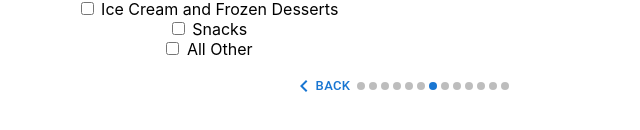
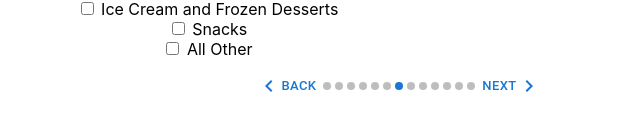
Before and after one commit to hiddencilantro/the-nobrac-initiative, a React (Create React App) app: page /survey/food in a window 1280 px wide. Shown: the part 296-426 px from the top of the page, without its empty margins (241-881 px from the left). Built offline with nearby package versions, Linux system fonts and the light colour scheme.

Commit message:
accepting setToggle

```diff
--- a/src/components/survey/consumption/Food.js
+++ b/src/components/survey/consumption/Food.js
@@ -1,9 +1,10 @@
 import { useEffect } from 'react';
 import ItemInput from './inputs/ItemInput';
 
-function Food({setActiveStep, checked, setChecked, foods, setFoods}) {
+function Food({setActiveStep, setToggle, checked, setChecked, foods, setFoods}) {
     useEffect(() => {
         setActiveStep(6);
+        setToggle(true);
         setChecked({
             meat: false,
             poultry: false,
--- a/src/components/survey/shopping/Goods.js
+++ b/src/components/survey/shopping/Goods.js
@@ -1,9 +1,10 @@
 import { useEffect } from 'react';
 import ItemInput from '../consumption/inputs/ItemInput';
 
-function Goods({setActiveStep, checked, setChecked, goods, setGoods}) {
+function Goods({setActiveStep, setToggle, checked, setChecked, goods, setGoods}) {
     useEffect(() => {
         setActiveStep(10);
+        setToggle(true);
         setChecked({
             clothing: false,
             booksAndOtherPrint: false,
--- a/src/components/survey/shopping/Recreation.js
+++ b/src/components/survey/shopping/Recreation.js
@@ -1,9 +1,10 @@
 import { useEffect } from 'react';
 import ItemInput from '../consumption/inputs/ItemInput';
 
-function Recreation({setActiveStep, checked, setChecked, recreation, setRecreation}) {
+function Recreation({setActiveStep, setToggle, checked, setChecked, recreation, setRecreation}) {
     useEffect(() => {
         setActiveStep(12);
+        setToggle(true);
         setChecked({
             moviesAndFilm: false,
             performances: false,
--- a/src/components/survey/shopping/Services.js
+++ b/src/components/survey/shopping/Services.js
@@ -1,9 +1,10 @@
 import { useEffect } from 'react';
 import ItemInput from '../consumption/inputs/ItemInput';
 
-function Services({setActiveStep, checked, setChecked, services, setServices}) {
+function Services({setActiveStep, setToggle, checked, setChecked, services, setServices}) {
     useEffect(() => {
         setActiveStep(11);
+        setToggle(true);
         setChecked({
             dryCleaning: false,
             subscriptions: false,
--- a/src/components/survey/utility/Electricity.js
+++ b/src/components/survey/utility/Electricity.js
@@ -1,8 +1,9 @@
 import { useEffect } from 'react';
 
-function Electricity({setActiveStep, electricity, setElectricity}) {
+function Electricity({setActiveStep, setToggle, electricity, setElectricity}) {
     useEffect(() => {
         setActiveStep(3);
+        setToggle(true)
     }, []);
 
     return (
--- a/src/components/survey/utility/NaturalGas.js
+++ b/src/components/survey/utility/NaturalGas.js
@@ -1,8 +1,9 @@
 import { useEffect } from 'react';
 
-function NaturalGas({setActiveStep, naturalGas, setNaturalGas}) {
+function NaturalGas({setActiveStep, setToggle, naturalGas, setNaturalGas}) {
     useEffect(() => {
         setActiveStep(4);
+        setToggle(true);
     }, []);
 
     return (
--- a/src/components/survey/utility/Water.js
+++ b/src/components/survey/utility/Water.js
@@ -1,8 +1,9 @@
 import { useEffect } from 'react';
 
-function Water({setActiveStep, water, setWater}) {
+function Water({setActiveStep, setToggle, water, setWater}) {
     useEffect(() => {
         setActiveStep(5);
+        setToggle(true);
     }, []);
 
     return (
```
